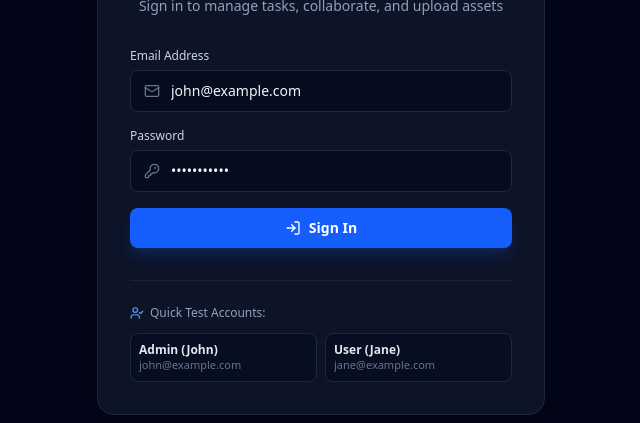
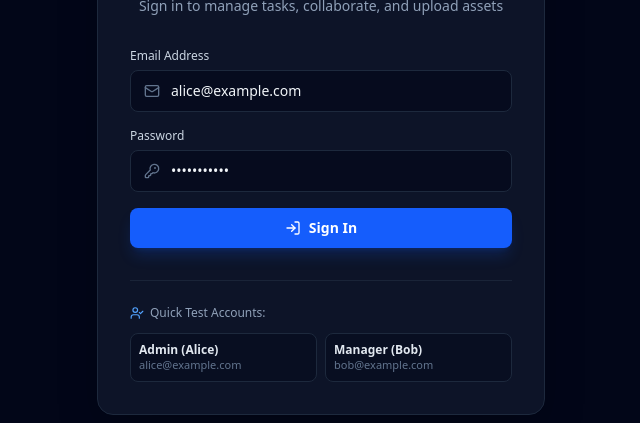
Before and after one commit to danielanugr/transcosmos, a Next.js app in the folder frontend/: page / in a window 1280 px wide. Shown: the part 266-689 px from the top of the page, without its empty margins (319-959 px from the left). Built offline with nearby package versions, Linux system fonts and the light colour scheme; no server answers.

Commit message:
fix(frontend): update demo credentials to match seeded database accounts

```diff
--- a/frontend/src/components/Auth/LoginForm.tsx
+++ b/frontend/src/components/Auth/LoginForm.tsx
@@ -8,7 +8,7 @@ import { LogIn, KeyRound, Mail, UserCheck, Shield } from 'lucide-react';
 export function LoginForm() {
   const { login } = useAuth();
   const { toast } = useToast();
-  const [email, setEmail] = useState('john@example.com');
+  const [email, setEmail] = useState('alice@example.com');
   const [password, setPassword] = useState('password123');
   const [loading, setLoading] = useState(false);
 
@@ -106,19 +106,19 @@ export function LoginForm() {
         <div className="grid grid-cols-2 gap-2 text-xs">
           <button
             type="button"
-            onClick={() => handleQuickFill('john@example.com')}
+            onClick={() => handleQuickFill('alice@example.com')}
             className="p-2 text-left rounded-lg bg-slate-950/40 border border-slate-800 hover:border-slate-700 text-slate-300 transition-colors"
           >
-            <div className="font-semibold text-slate-200">Admin (John)</div>
-            <div className="text-[11px] text-slate-500 truncate">john@example.com</div>
+            <div className="font-semibold text-slate-200">Admin (Alice)</div>
+            <div className="text-[11px] text-slate-500 truncate">alice@example.com</div>
           </button>
           <button
             type="button"
-            onClick={() => handleQuickFill('jane@example.com')}
+            onClick={() => handleQuickFill('bob@example.com')}
             className="p-2 text-left rounded-lg bg-slate-950/40 border border-slate-800 hover:border-slate-700 text-slate-300 transition-colors"
           >
-            <div className="font-semibold text-slate-200">User (Jane)</div>
-            <div className="text-[11px] text-slate-500 truncate">jane@example.com</div>
+            <div className="font-semibold text-slate-200">Manager (Bob)</div>
+            <div className="text-[11px] text-slate-500 truncate">bob@example.com</div>
           </button>
         </div>
       </div>
--- a/frontend/src/components/Dashboard/TaskModal.tsx
+++ b/frontend/src/components/Dashboard/TaskModal.tsx
@@ -173,11 +173,11 @@ export function TaskModal({ isOpen, onClose, task, onSaved }: TaskModalProps) {
               className="w-full px-3.5 py-2.5 bg-slate-950 border border-slate-800 rounded-lg text-sm text-slate-100 focus:outline-none focus:ring-2 focus:ring-blue-500/40"
             >
               <option value="">Unassigned</option>
-              <option value="1">John Doe (Admin)</option>
-              <option value="2">Jane Smith (User)</option>
-              <option value="3">Bob Johnson (User)</option>
-              <option value="4">Alice Williams (User)</option>
-              <option value="5">Charlie Brown (User)</option>
+              <option value="1">Alice Johnson (Admin)</option>
+              <option value="2">Bob Smith (Manager)</option>
+              <option value="3">Charlie Brown (Member)</option>
+              <option value="4">Diana Prince (Member)</option>
+              <option value="5">Edward Davis (Member)</option>
             </select>
           </div>
         </div>
```
Also changed, not shown: 1 other file (tests, documents, lock files or other folders).
